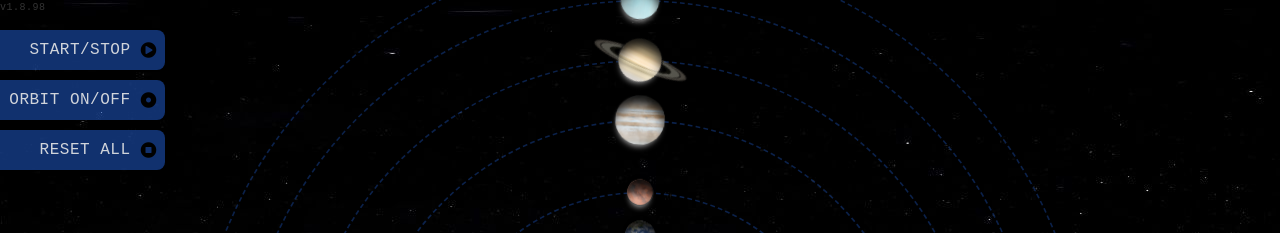
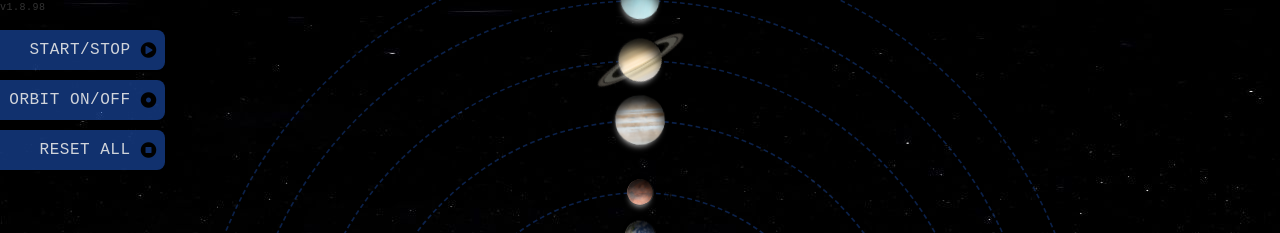
Before and after one commit to VladimirCirovic/Solar_system_simulation, a website: page index.html in a window 1280 px wide. Shown: the top 233 px of the page. Drawn offline with nearby package versions, Linux system fonts and the light colour scheme.

Commit message:
rotation

```diff
--- a/sass/_variables.scss
+++ b/sass/_variables.scss
@@ -12,7 +12,7 @@ $mercury-size: 22px;
 $mercury-orbit-duration: 5s;
 $mercury-map-duration: 20s;
 $mercury-atmosphere-duration: 15s;
-$mercury-axis-tilt: 1deg;
+$mercury-axis-tilt: -1deg;
 $mercury-shadow-tilt: -$mercury-axis-tilt;
 $mercury-atmosphere-opacity: 1;
 
@@ -32,7 +32,7 @@ $earth-size: 38px;
 $earth-orbit-duration: 8s;
 $earth-map-duration: 50s;
 $earth-atmosphere-duration: 40s;
-$earth-axis-tilt: 23deg;
+$earth-axis-tilt: -23deg;
 $earth-shadow-tilt: -$earth-axis-tilt;
 $earth-atmosphere-opacity: 0.8;
 
@@ -42,7 +42,7 @@ $mars-size: 32px;
 $mars-orbit-duration: 10s;
 $mars-map-duration: 40s;
 $mars-atmosphere-duration: 30s;
-$mars-axis-tilt: 25deg;
+$mars-axis-tilt: -25deg;
 $mars-shadow-tilt: -$mars-axis-tilt;
 $mars-atmosphere-opacity: 0.6;
 
@@ -52,7 +52,7 @@ $jupiter-size: 62px;
 $jupiter-orbit-duration: 12s;
 $jupiter-map-duration: 40s;
 $jupiter-atmosphere-duration: 35s;
-$jupiter-axis-tilt: 3deg;
+$jupiter-axis-tilt: -3deg;
 $jupiter-shadow-tilt: -$jupiter-axis-tilt;
 $jupiter-atmosphere-opacity: 1;
 
@@ -61,7 +61,7 @@ $saturn-orbit-size: 850px;
 $saturn-size: 54px;
 $saturn-orbit-duration: 14s;
 $saturn-map-duration: 20s;
-$saturn-axis-tilt: 27deg;
+$saturn-axis-tilt: -26deg;
 $saturn-shadow-tilt: -$saturn-axis-tilt;
 $saturn-ring-opacity: 0.4;
 $saturn-ring-tilt: -35deg;
@@ -82,7 +82,7 @@ $neptune-size: 44px;
 $neptune-orbit-duration: 20s;
 $neptune-map-duration: 20s;
 $neptune-atmosphere-duration: 15s;
-$neptune-axis-tilt: 30deg;
+$neptune-axis-tilt: -28deg;
 $neptune-shadow-tilt: -$neptune-axis-tilt;
 $neptune-atmosphere-opacity: 0.3;
 
```
Also changed, not shown: css/style.css.
